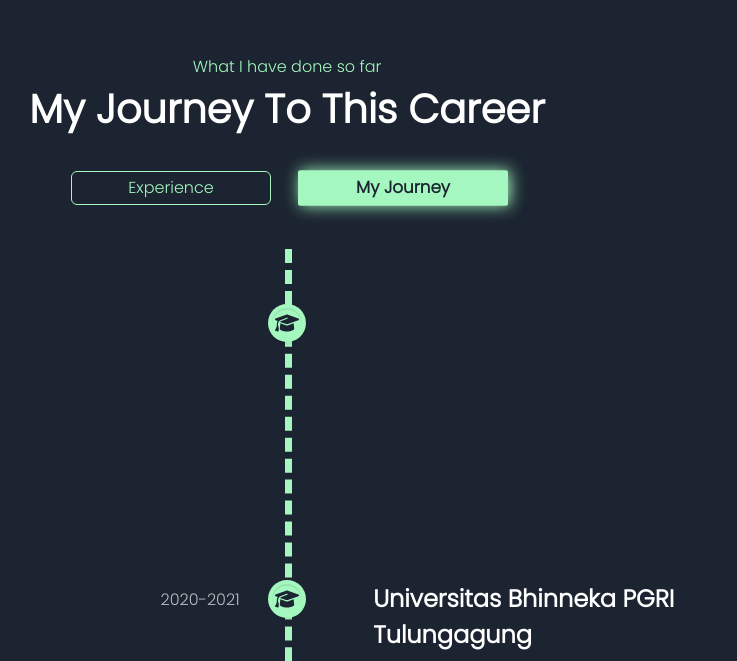
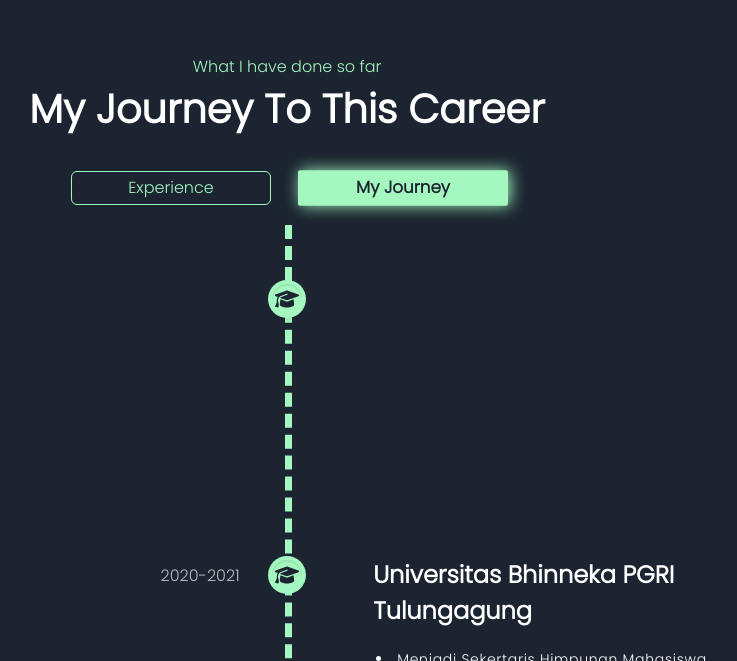
Before and after one commit to FajarFE/Portofolio-Fajar, a React (Create React App) app: page / in a window 1280 px wide. Shown: the part 1299-1960 px from the top of the page, without its empty margins (353-1090 px from the left). Built offline with nearby package versions, Linux system fonts and the light colour scheme.

Commit message:
mencoba push

```diff
--- a/src/components/Experience.js
+++ b/src/components/Experience.js
@@ -118,7 +118,7 @@
 
 
 
-   __      {showTimeline1 &&(
+        {showTimeline1 &&(
         <div className='mt-5 flex flex-col'>
         <VerticalTimeline lineColor={'transparent'}>
           {timelines.map((timeline, index) => (
```
